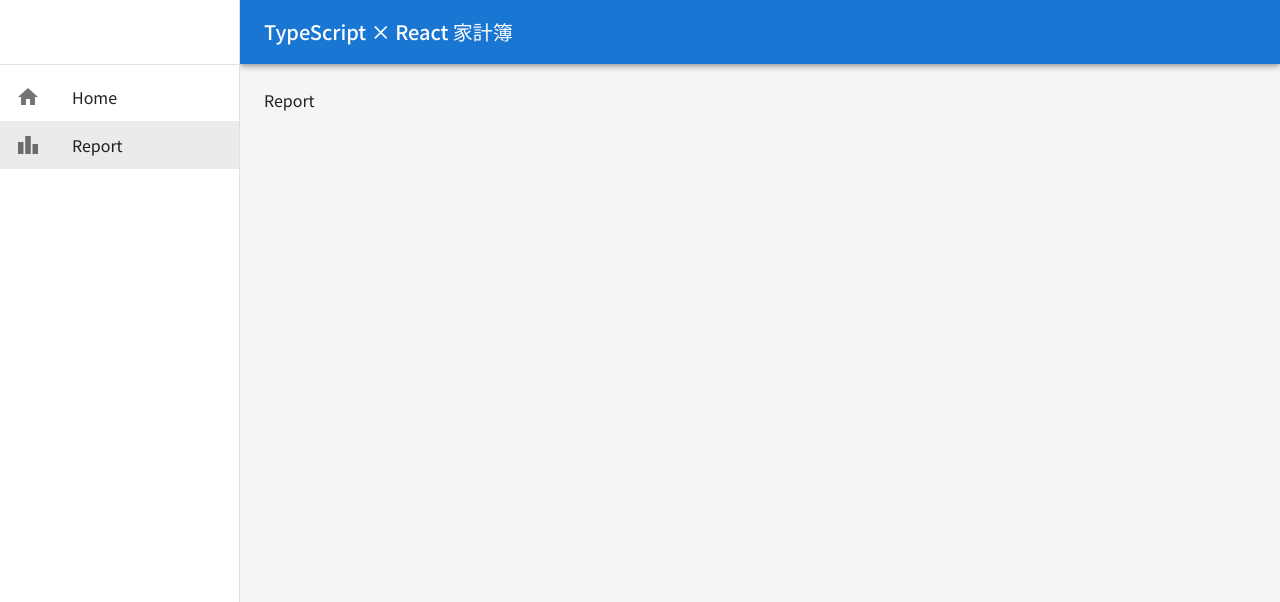
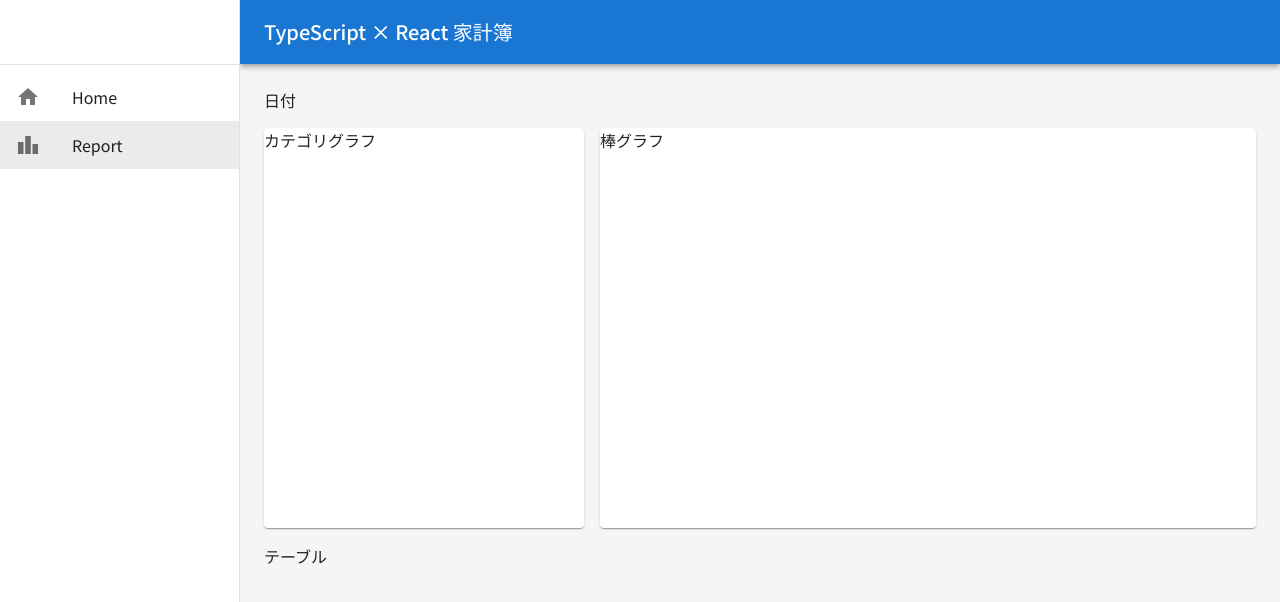
Before and after one commit to boon2187/household-app, a React (Create React App) app: page /report in a window 1280 px wide. Shown: the top 602 px of the page. Built offline with nearby package versions, Linux system fonts and the light colour scheme; no server answers; the database is empty.

Commit message:
Reporコンポーネントの骨組みを作成

```diff
--- a/src/pages/Report.tsx
+++ b/src/pages/Report.tsx
@@ -1,7 +1,27 @@
+import { Height } from "@mui/icons-material";
+import { Grid, Paper } from "@mui/material";
 import React from "react";
 
 const Report = () => {
-  return <div>Report</div>;
+  const commonPaperStyle = {
+    height: { xs: "auto", md: "400px" },
+  };
+  return (
+    <Grid container spacing={2}>
+      <Grid item xs={12}>
+        日付
+      </Grid>
+      <Grid item xs={12} md={4}>
+        <Paper sx={commonPaperStyle}>カテゴリグラフ</Paper>
+      </Grid>
+      <Grid item xs={12} md={8}>
+        <Paper sx={commonPaperStyle}>棒グラフ</Paper>
+      </Grid>
+      <Grid item xs={12}>
+        テーブル
+      </Grid>
+    </Grid>
+  );
 };
 
 export default Report;
```
